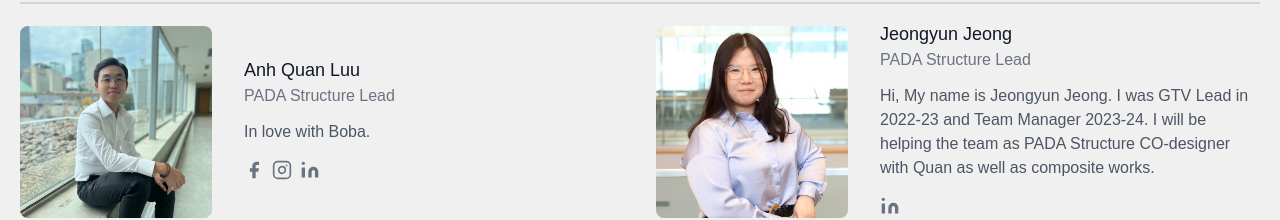
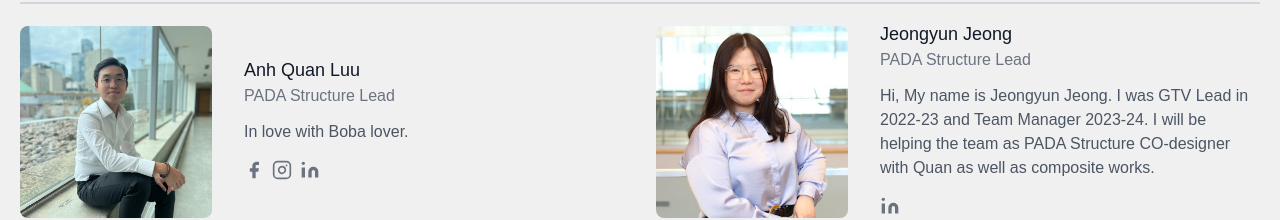
Before and after one commit to Tmet-Aero-Design/TMetAeroWebsite, a React (Create React App) app: page /#/OurTeam in a window 1280 px wide. Shown: the part 4060-4280 px from the top of the page. Built offline with nearby package versions, Linux system fonts and the light colour scheme.

Commit message:
Fix Quan's Bio

```diff
--- a/src/teamData.js
+++ b/src/teamData.js
@@ -308,7 +308,7 @@ const teamMembers = [
         name: "Anh Quan Luu",
         role: "PADA Structure Lead",
         subteam: "Manufacturing",
-        description: "In love with Boba.",
+        description: "In love with Boba lover.",
         image: "team_pictures/Anh-Quan-Luu.jpg",
         social: {
           facebook: "https://www.facebook.com/quan.luuanh.9?mibextid=LQQJ4d",
```
